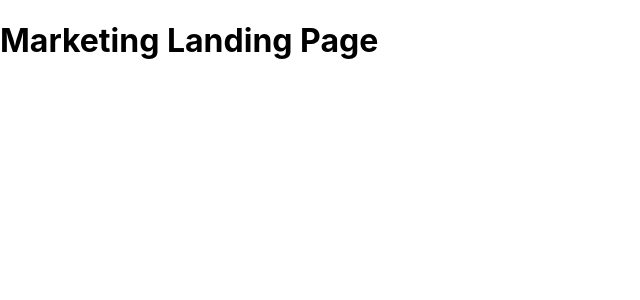
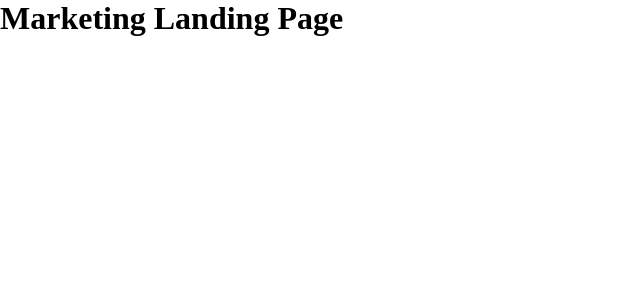
Before and after one commit to DMV22/Marketing-Landing-Page, a React (Create React App) app: page / in a window 1280 px wide. Shown: the top 300 px of the page, without its empty margins (0-640 px from the left). Built offline with nearby package versions, Linux system fonts and the light colour scheme.

Commit message:
feat: set up design system with SCSS

```diff
--- a/package.json
+++ b/package.json
@@ -10,6 +10,7 @@
     "react": "^19.2.5",
     "react-dom": "^19.2.5",
     "react-scripts": "5.0.1",
+    "sass": "^1.99.0",
     "web-vitals": "^2.1.4"
   },
   "scripts": {
--- a/src/index.css
+++ /dev/null
@@ -1,13 +0,0 @@
-body {
-  margin: 0;
-  font-family: -apple-system, BlinkMacSystemFont, 'Segoe UI', 'Roboto', 'Oxygen',
-    'Ubuntu', 'Cantarell', 'Fira Sans', 'Droid Sans', 'Helvetica Neue',
-    sans-serif;
-  -webkit-font-smoothing: antialiased;
-  -moz-osx-font-smoothing: grayscale;
-}
-
-code {
-  font-family: source-code-pro, Menlo, Monaco, Consolas, 'Courier New',
-    monospace;
-}
--- a/src/index.js
+++ b/src/index.js
@@ -1,6 +1,6 @@
 import React from 'react';
 import ReactDOM from 'react-dom/client';
-import './index.css';
+import './styles/index.scss';
 import App from './App';
 
 const root = ReactDOM.createRoot(document.getElementById('root'));
--- /dev/null
+++ b/src/styles/abstracts/_breakpoints.scss
@@ -0,0 +1,3 @@
+$bp-tablet: 48rem;  // 768px
+$bp-desktop: 64rem; // 1024px
+$bp-wide: 90rem;    // 1440px
--- /dev/null
+++ b/src/styles/abstracts/_mixins.scss
@@ -0,0 +1,19 @@
+@use './breakpoints' as bp;
+
+@mixin tablet {
+  @media (min-width: bp.$bp-tablet) {
+    @content;
+  }
+}
+
+@mixin desktop {
+  @media (min-width: bp.$bp-desktop) {
+    @content;
+  }
+}
+
+@mixin wide {
+  @media (min-width: bp.$bp-wide) {
+    @content;
+  }
+}
--- /dev/null
+++ b/src/styles/abstracts/_variables.scss
@@ -0,0 +1,62 @@
+:root {
+  /* Colors */
+  --color-white: #ffffff;
+  --color-indigo-700: #4338ca;
+  --color-indigo-600: #4f46e5;
+  --color-indigo-500: #6366f1;
+  --color-indigo-50: #eef2ff;
+
+  --color-neutral-900: #171717;
+  --color-neutral-600: #525252;
+
+  --color-gradient-light-from: #f9fafb;
+  --color-gradient-light-to: #d2d6db;
+
+  --color-text-primary: var(--color-neutral-900);
+  --color-text-secondary: var(--color-neutral-600);
+
+  --color-disabled-bg: #f5f5f5;
+  --color-disabled-text: #a3a3a3;
+  --color-error: #dc2626;
+  --color-success: #16a34a;
+
+  /* Typography */
+  --font-family: "Noto Sans", sans-serif;
+  --second-family: "Rockwell", sans-serif;
+  --third-family: "Inter", sans-serif;
+  --font3: "Gill Sans", sans-serif;
+  --font4: "Playfair Display", sans-serif;
+  --font5: "Arial", sans-serif;
+  --font6: "Antonio", sans-serif;
+  --font7: "Arial Black", sans-serif;
+
+  /* Font sizes */
+  --text-xs: 0.75rem;   // 12px
+  --text-sm: 0.875rem;  // 14px
+  --text-md: 1rem;      // 16px
+  --text-lg: 1.125rem;  // 18px
+  --text-xl: 1.25rem;   // 20px
+  --text-2xl: 1.5rem;   // 24px
+  --text-3xl: 1.875rem; // 30px
+  --text-4xl: 2.25rem;  // 36px
+  --text-5xl: 3rem;     // 48px
+  --text-6xl: 3.75rem;  // 60px
+
+  /* Line heights */
+  --line-height-tight: 1.2;
+  --line-height-base: 1.5;
+  --line-height-relaxed: 1.7;
+
+  /* Font weights */
+  --font-weight-regular: 400;
+  --font-weight-medium: 500;
+  --font-weight-semibold: 600;
+  --font-weight-bold: 700;
+
+  /* Radius */
+  --radius-xs: 0.25rem;
+  --radius-sm: 0.375rem;
+  --radius-md: 0.5rem;
+  --radius-lg: 0.75rem;
+  --radius-xl: 1rem;
+}
--- /dev/null
+++ b/src/styles/base/_reset.scss
@@ -0,0 +1,51 @@
+*,
+*::before,
+*::after {
+  box-sizing: border-box;
+}
+
+html {
+  font-size: 100%;
+  scroll-behavior: smooth;
+}
+
+body,
+h1,
+h2,
+h3,
+h4,
+h5,
+h6,
+p,
+ul,
+ol,
+figure,
+blockquote {
+  margin: 0;
+}
+
+ul,
+ol {
+  padding: 0;
+  list-style: none;
+}
+
+img,
+picture,
+svg,
+canvas {
+  display: block;
+  max-width: 100%;
+}
+
+button,
+input,
+textarea,
+select {
+  font: inherit;
+}
+
+a {
+  color: inherit;
+  text-decoration: none;
+}
--- /dev/null
+++ b/src/styles/index.scss
@@ -0,0 +1,5 @@
+@use './abstracts/variables';
+@use './abstracts/breakpoints';
+@use './abstracts/mixins';
+@use './base/reset';
+@use './base/globals';
```
Also changed, not shown: src/styles/base/_globals.scss (added), 1 other file (tests, documents, lock files or other folders).
